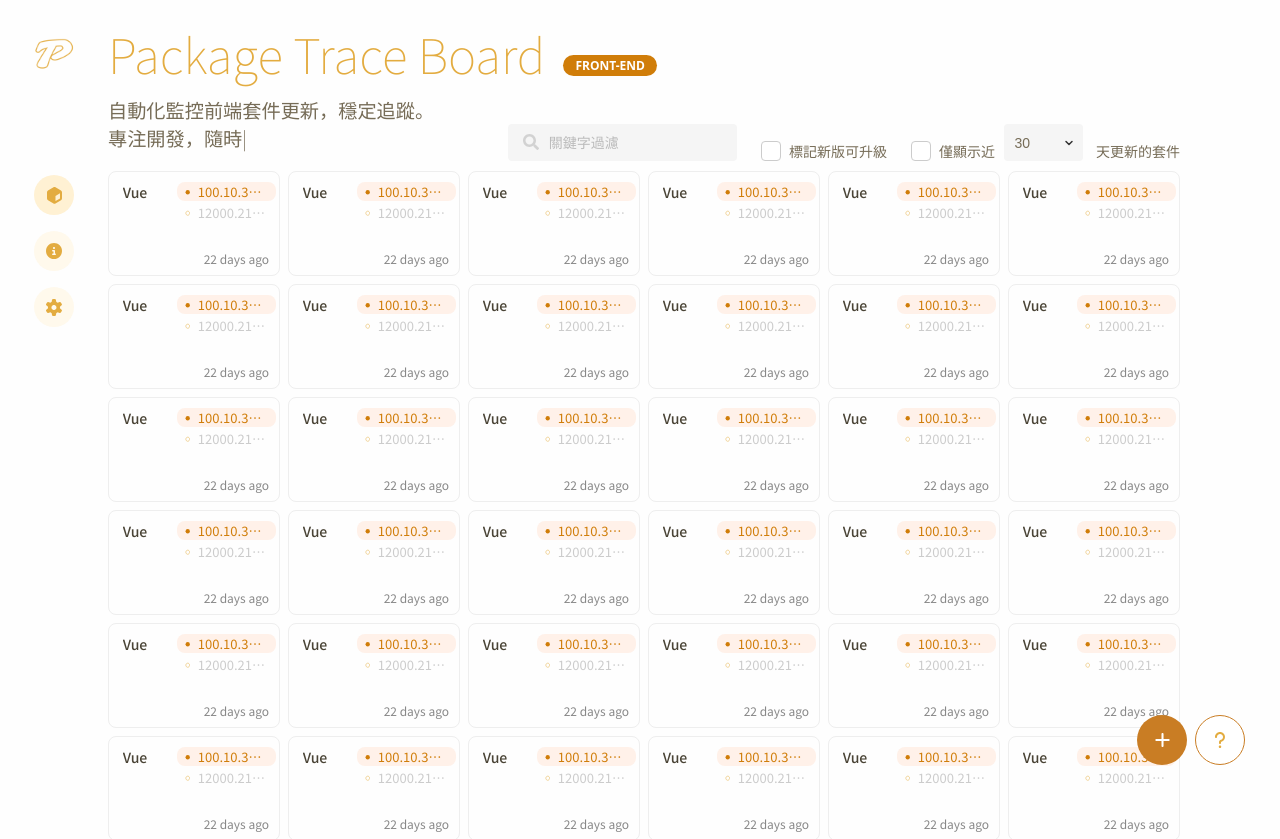
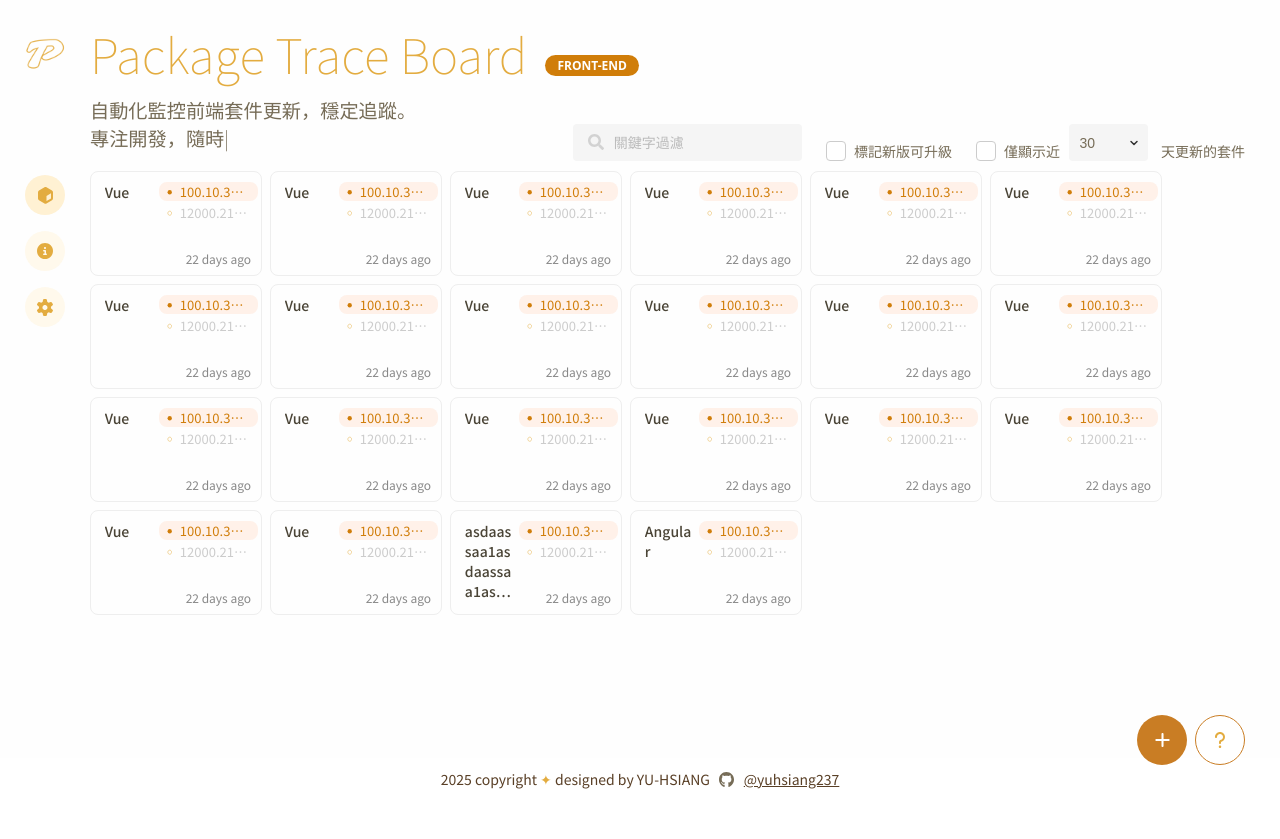
Before and after one commit to yuhsiang237/package-track, a Nuxt app: page / in a window 1280 px wide. Shown: the top 839 px of the page. After the commit the page ends 800 px from the top, so only its background shows below. Built offline with nearby package versions, Linux system fonts and the light colour scheme.

Commit message:
fix: add card-bar min-width restrict

```diff
--- a/app/assets/scss/_custom.scss
+++ b/app/assets/scss/_custom.scss
@@ -108,6 +108,7 @@
     gap: 8px;
   }
   .card-bar {
+    min-width: calc(100vw - 125px);
     font-size: 14px;
     font-weight: $font-regular;
     color: $accent-color;
--- a/app/assets/scss/_layout.scss
+++ b/app/assets/scss/_layout.scss
@@ -12,7 +12,7 @@
 .layout {
   display: flex;
   &__sidebar {
-    width: 108px; // 左欄固定寬
+    width: 90px; // 左欄固定寬
     background-color: $bg-color;
   }
   &__content {
--- a/app/pages/dashboard.vue
+++ b/app/pages/dashboard.vue
@@ -63,7 +63,7 @@
 const packages = ref<PackageItem[]>([]);
 
 onMounted(() => {
-  packages.value = Array.from({ length: 90 }, () => ({
+  packages.value = Array.from({ length: 20 }, () => ({
     title: "Vue",
     currentVersion: "100.10.311110",
     oldVersion: "12000.2111.10",
```
